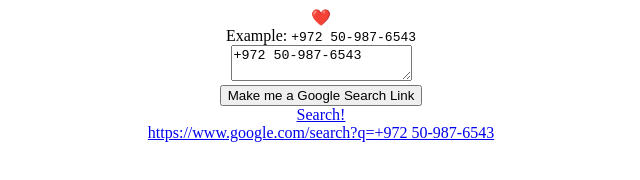
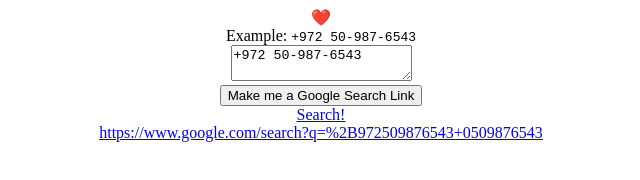
Before and after one commit to guy4261/phonphon, a plain HTML site: page index.html in a window 1280 px wide. Both pictures are taken after a click on the button "Make me a Google Search Link". Shown: the whole page, without its empty margins (319-959 px from the left). Drawn offline with Linux system fonts and the light colour scheme.

Commit message:
Search for multiple formats - does it blend?

```diff
--- a/index.html
+++ b/index.html
@@ -5,12 +5,73 @@
 	<meta name="viewport" content="width=device-width, initial-scale=1">
 	<title>phonphon</title>
 	<script type="text/javascript">
+		const url_encoded_plus = "%2B";
+		function extractDigits(input) {
+		// Regular expression to match digits (0-9)
+			var regex = /\d/g;
+		// Use match method to extract digits from input string
+			var digitsArray = input.match(regex);
+		// Join the array into a string of digits
+			var digitsString = digitsArray.join('');
+			return digitsString;
+		}
+		const example_phone_number = "+972 50-987-6543";
+		const expected_nr_digits = extractDigits(example_phone_number).length;
+		function isValidIsraeliPhoneNumber(input){
+
+			if (input[0] !== '+'){
+				console.log("Not starting with a +")
+				return false;
+			}
+
+			var digits = extractDigits(input);
+			if (!digits.startsWith("9725")){
+				console.log("digits don't start with 9725")
+				return false;
+			}
+			if (digits.length !== expected_nr_digits){
+				console.log(`No ${expected_nr_digits} in this number`)
+				return false;
+			}
+			return true;
+		}
+		// Test cases
+		var cases = ["+972 50-987-6543",
+			"+972501234567",
+			"+972-3-123-4567",
+			"+972 8 123 45 67",
+			"+972 4 1234567",
+			"+972 12 123 4567",
+			"+972 50-987-654",
+			"+972 501234567",
+			"+972-9-1234567",
+			"+972-7-123-4567"]
+
+		for (const num of cases){
+			console.log(`${num} ${isValidIsraeliPhoneNumber(num)}\n`);
+		}
 		const google_search_prefix = "https://www.google.com/search?q=";
 		const output_div = document.getElementById("output");
+
+		function expand(digits12){
+			var leading_zero = "0" + digits12.slice(3)
+			return [leading_zero];
+		}
+
 		function search(){
-				var value = document.getElementById("text").value;
-				var url = `${google_search_prefix}${value}`
+			var value = document.getElementById("text").value.trim();
+
+			if (isValidIsraeliPhoneNumber(value)){
+				var digits12 = extractDigits(value);
+				var numbers = [ url_encoded_plus + digits12 ];
+
+				numbers = numbers.concat(expand(digits12))
+				var q = numbers.join("+")
+				var url = `${google_search_prefix}${q}`
 				output.innerHTML = `<a href="${url}">Search!</a><br/><a href="${url}">${url}</a>`
+			} else {
+				output.innerHTML = `Bad format! Example: ${example_phone_number}`
+			}
 		}
 	</script>
 </head>
```
Lines whose indentation alone changed are shown as unchanged.
